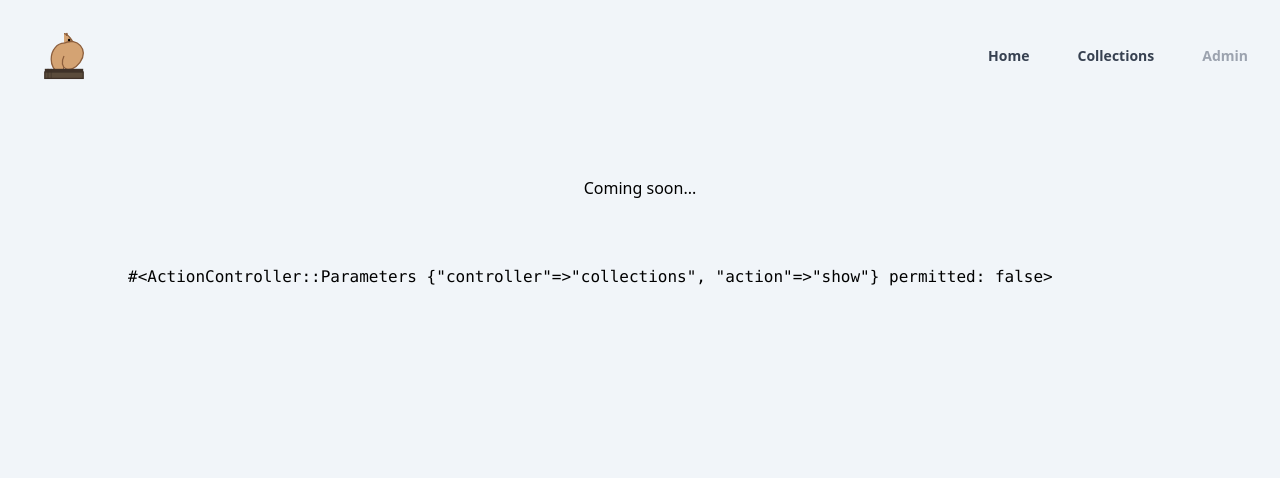
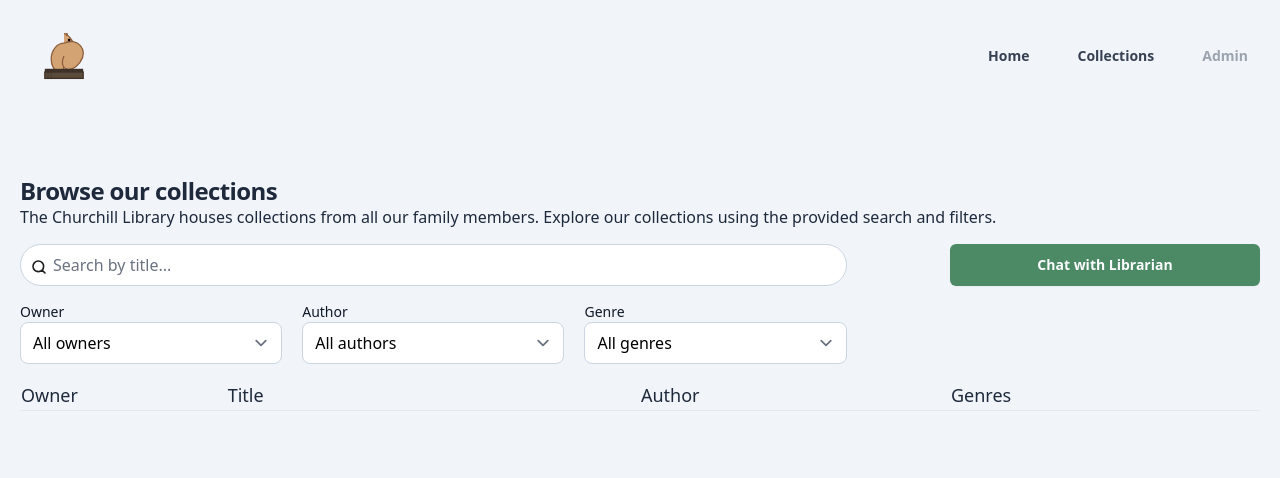
Before and after one commit to zachchurchill/churchill-library, a Rails app: page /collections in a window 1280 px wide. Shown: the top 478 px of the page. Run offline with Rails 7, Linux system fonts and the light colour scheme; data that the repository does not hold is empty; style sheets or scripts are compiled from the project's sources; some libraries are stand-ins or nearby versions.

Commit message:
fix filter to keep selected value and remove conditional view of table

```diff
--- a/app/views/collections/show.html.erb
+++ b/app/views/collections/show.html.erb
@@ -1,6 +1,5 @@
 <% provide(:title, "Collections") %>
 <div class="mx-auto">
-  <% if @books.any? %>
   <section id="top-matter">
     <h1 class="font-semibold text-2xl leading-tight tracking-tight text-slate-800">Browse our collections</h1>
     <p class="leading-snug text-slate-800">The Churchill Library houses collections from all our family members. Explore our collections using the provided search and filters.</p>
@@ -23,15 +22,15 @@
     <%= form_with(url: collections_path, method: :get, class: "basis-full md:basis-2/3 flex md:flex-row flex-col") do |f| %>
       <div class="w-full mr-0 md:mr-3 [&_select]:w-full [&_select]:rounded-lg [&_select]:border [&_select]:border-solid [&_select]:border-slate-300">
         <%= f.label :owner, class: "block text-xs md:text-sm font-medium leading-6 text-gray-900" %>
-        <%= f.collection_select :owner, Collection.unique_owners, :to_s, :titleize, { prompt: "All owners" }, { onchange: "this.form.requestSubmit()" } %>
+        <%= f.collection_select :owner, Collection.unique_owners, :to_s, :titleize, { include_blank: "All owners", selected: params[:owner] }, { onchange: "this.form.requestSubmit()" } %>
       </div>
       <div class="w-full mx-0 md:mx-2 [&_select]:w-full [&_select]:rounded-lg [&_select]:border [&_select]:border-solid [&_select]:border-slate-300">
         <%= f.label :author, class: "block text-xs md:text-sm font-medium leading-6 text-gray-900" %>
-        <%= f.collection_select :author, Collection.unique_authors, :to_s, :titleize, { prompt: "All authors" }, { onchange: "this.form.requestSubmit()" } %>
+        <%= f.collection_select :author, Collection.unique_authors, :to_s, :titleize, { include_blank: "All authors", selected: params[:author] }, { onchange: "this.form.requestSubmit()" } %>
       </div>
       <div class="w-full ml-0 md:ml-3 [&_select]:w-full [&_select]:rounded-lg [&_select]:border [&_select]:border-solid [&_select]:border-slate-300">
         <%= f.label :genre, class: "block text-xs md:text-sm font-medium leading-6 text-gray-900" %>
-        <%= f.collection_select :genre, Genre.unique_genres, :to_s, :titleize, { prompt: "All genres" }, { onchange: "this.form.requestSubmit()" } %>
+        <%= f.collection_select :genre, Genre.unique_genres, :to_s, :titleize, { include_blank: "All genres", selected: params[:genre] }, { onchange: "this.form.requestSubmit()" } %>
       </div>
     <% end %>
     <% if logged_in? %>
@@ -55,7 +54,4 @@
     </table>
     <%= will_paginate @books, size: 10, class: "mt-2 flex flex-row justify-center text-sm md:text-base text-slate-600 *:mx-2 [&_em]:text-white [&_em]:bg-slate-900 [&_em]:px-2 [&_em]:rounded-lg [&_span]:cursor-not-allowed [&_span]:text-slate-400" %>
   </section>
-  <% elsif %>
-  <p>Coming soon...</p>
-  <% end %>
 </div>
```
